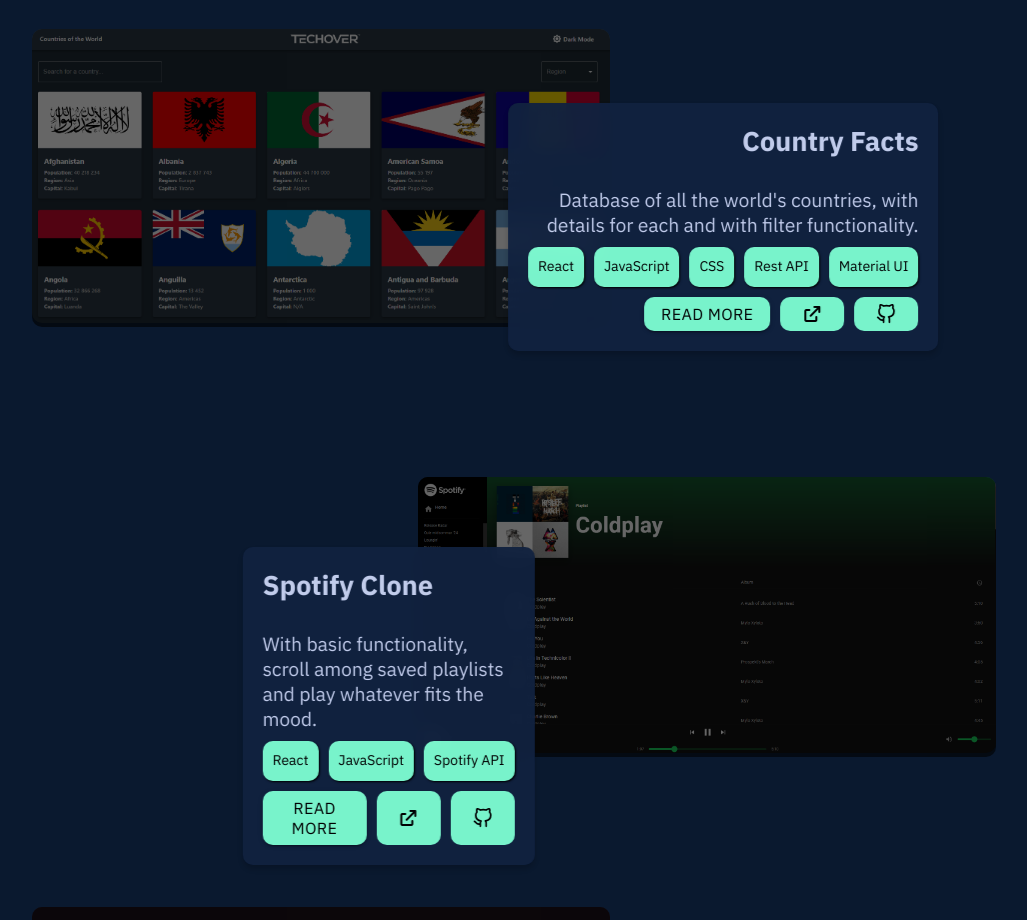
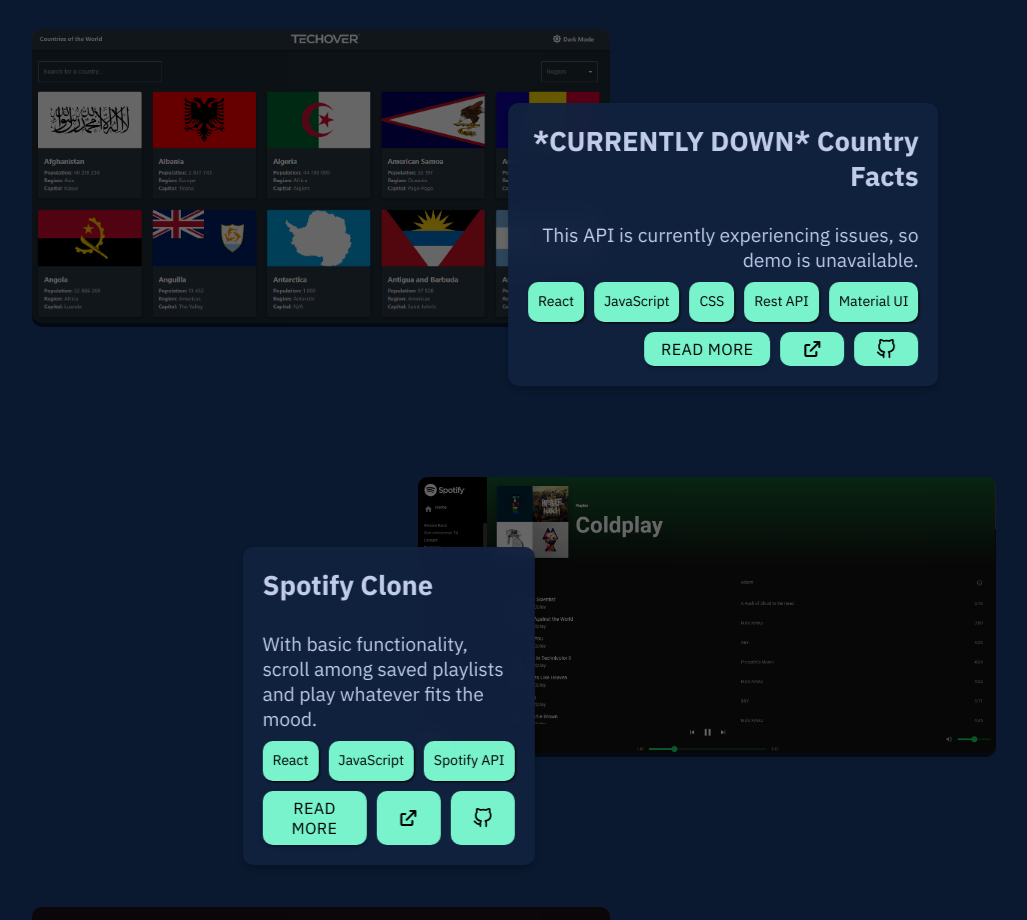
Before and after one commit to axelberk/Portfolio, a React (Vite) app: page / in a window 1280 px wide. Shown: the part 2560-3480 px from the top of the page, without its empty margins (126-1153 px from the left). Built offline with nearby package versions, Linux system fonts and the light colour scheme.

Commit message:
error message for countries

```diff
--- a/src/projectData.js
+++ b/src/projectData.js
@@ -1,9 +1,9 @@
 const projects = [
     {
       id: "countryfacts",
-      title: "Country Facts",
+      title: "*CURRENTLY DOWN* Country Facts",
       description:
-        "Database of all the world's countries, with details for each and with filter functionality.",
+        "This API is currently experiencing issues, so demo is unavailable.", /*Database of all the world's countries, with details for each and with filter functionality.*/
       image: "flagproject1.png",
       route: "/projects/countryfacts",
       stack: ["React", "JavaScript", "CSS", "Rest API", "Material UI"],
```
